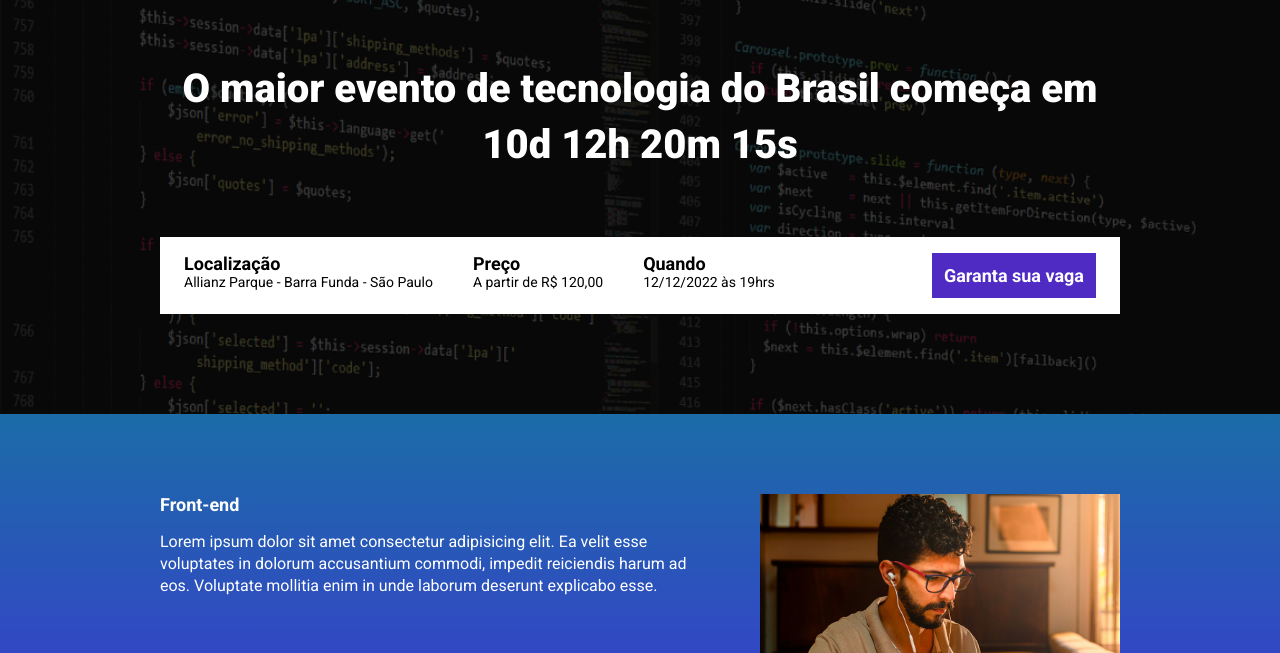
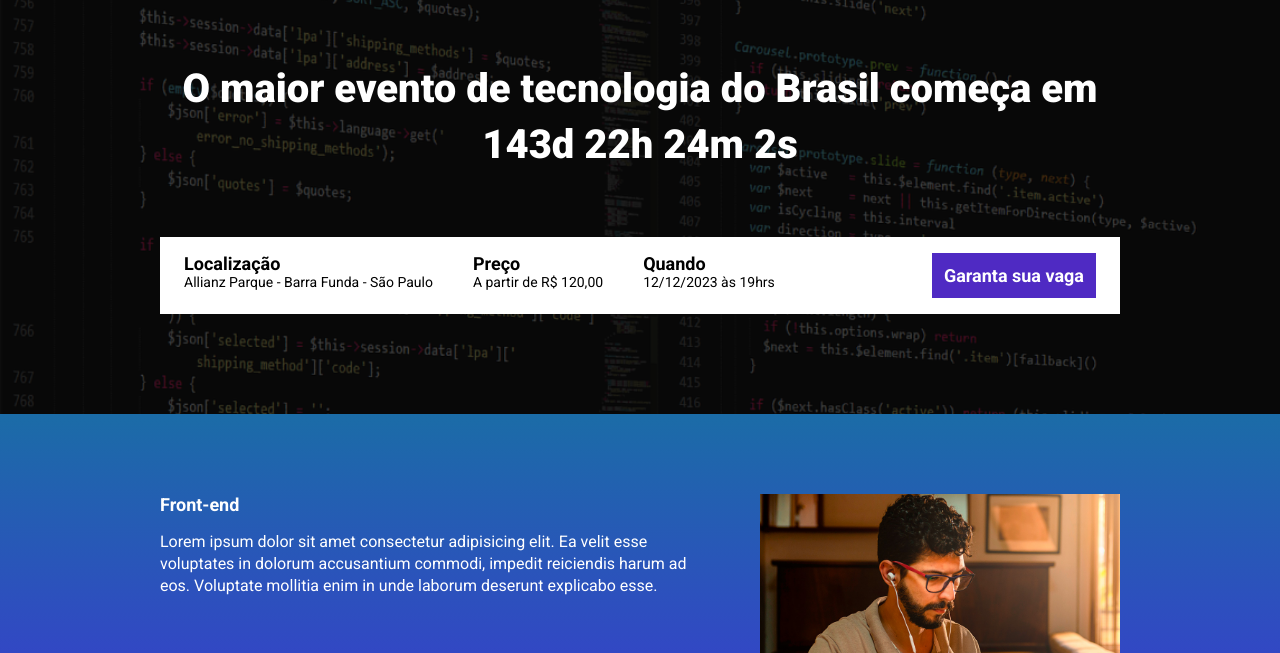
Before and after one commit to tamires1camargo/ebac_evento_tech22, a website built with Parcel: page src/index.html in a window 1280 px wide. Shown: the part 147-800 px from the top of the page. Built offline with nearby package versions, Linux system fonts and the light colour scheme.

Commit message:
commit de reta final

```diff
--- a/src/index.html
+++ b/src/index.html
@@ -18,7 +18,7 @@
         <div class="container">
             <img class="hero__logo" src="./images/ebac_logo.svg" alt="EBAC">
             <p class="hero__text">
-                O maior evento de tecnologia do Brasil começa em 10d 12h 20m 15s
+                O maior evento de tecnologia do Brasil começa em <span id="contador"></span>
             </p>
             <div class="infos-bar">
                 <ul class="infos-bar__infos">
@@ -32,7 +32,7 @@
                     </li>
                     <li class="infos-bar__infos__item">
                         <b>Quando</b>
-                        12/12/2022 às 19hrs
+                        12/12/2023 às 19hrs
                     </li>
                 </ul>
                 <a href="#" class="button button--primary">Garanta sua vaga</a>
--- a/src/scripts/main.js
+++ b/src/scripts/main.js
@@ -1 +1,33 @@
 AOS.init();
+
+const dataDoEvento = new Date("Dec 12, 2023 19:00:00");
+const timeStampDoEvento = dataDoEvento.getTime();
+
+const contaAsHoras = setInterval(function() {
+    const agora = new Date();
+    const timeStampAtual = agora.getTime();
+
+    const distanciaAteOEvento = timeStampDoEvento - timeStampAtual;
+
+    const diaEmMs = 1000 * 60 * 60 * 24;
+    const horaEmMs = 1000 * 60 * 60;
+    const minutosEmMs = 1000 * 60;
+
+    const diasAteOEvento = Math.floor(distanciaAteOEvento / diaEmMs);
+    const horasAteOEvento = Math.floor((distanciaAteOEvento % diaEmMs) / horaEmMs);
+    const minutosAteOEvento = Math.floor((distanciaAteOEvento % horaEmMs) / minutosEmMs);
+    const segundosAteOEvento = Math.floor((distanciaAteOEvento % minutosEmMs) / 1000);
+
+    console.log(diasAteOEvento);
+    console.log(horasAteOEvento);
+    console.log(minutosAteOEvento);
+    console.log(segundosAteOEvento);
+
+    document.getElementById('contador').innerHTML = `${diasAteOEvento}d ${horasAteOEvento}h ${minutosAteOEvento}m ${segundosAteOEvento}s`;
+
+    if (distanciaAteOEvento < 0) {
+        clearInterval(contaAsHoras);
+        document.getElementById('contador').innerHTML = 'Evento expirado';
+    }
+
+}, 1000);
--- a/src/styles/components/_buttons.scss
+++ b/src/styles/components/_buttons.scss
@@ -9,6 +9,7 @@
     &--primary {
         color: #fff;
         background-color: #4F2AC3;
+        cursor: pointer;
     }
 
     @media (max-width: 640px) {
```
